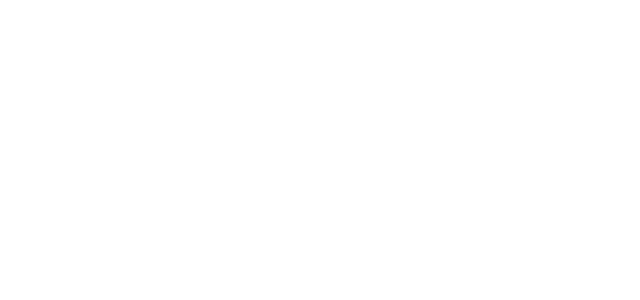
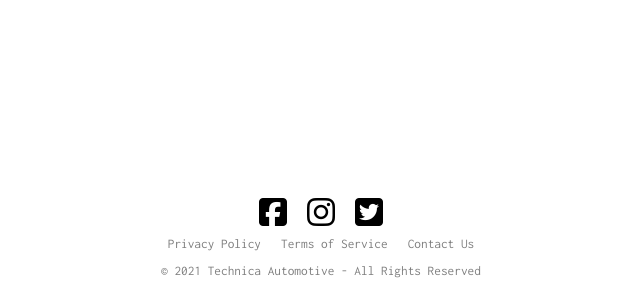
Before and after one commit to jsc604/Technica-Automotive, a Next.js app: page / in a window 1280 px wide. Shown: the part 812-1112 px from the top of the page, without its empty margins (319-959 px from the left). Before the commit the page ends 1008 px from the top, so only its background shows below. Built offline with nearby package versions, Linux system fonts and the light colour scheme.

Commit message:
completed footer

```diff
--- /dev/null
+++ b/app/Footer.module.css
@@ -0,0 +1,29 @@
+.container {
+  margin: auto;
+  display: flex;
+  align-items: center;
+  flex-direction: column;
+}
+
+.left,
+.right {
+  display: flex;
+  list-style-type: none;
+  margin: 0;
+  padding: 0;
+}
+
+.right {
+  margin: 1rem 0;
+  align-items: center;
+}
+
+.listItems {
+  margin: 0 10px;
+}
+
+.copyright,
+.left {
+  opacity: 0.5;
+  font-size: smaller;
+}
--- /dev/null
+++ b/app/Footer.tsx
@@ -0,0 +1,19 @@
+import styles from './Footer.module.css';
+
+export default function Footer() {
+  return (
+    <div className={styles.container}>
+      <ul className={styles.right}>
+        <li className={styles.listItems}><a href="https://www.facebook.com/TechnicaAutomotive/" target="_blank" rel="noopener noreferrer"><i class="fa-brands fa-square-facebook fa-2xl"></i></a></li>
+        <li className={styles.listItems}><a href="https://www.instagram.com/technicautomotive/" target="_blank" rel="noopener noreferrer"><i className="fa-brands fa-instagram fa-2xl"></i></a></li>
+        <li className={styles.listItems}><a href="https://twitter.com/technicaauto" target="_blank" rel="noopener noreferrer"><i className="fa-brands fa-square-twitter fa-2xl"></i></a></li>
+      </ul>
+      <ul className={styles.left}>
+        <li className={styles.listItems}><a href="#">Privacy Policy</a></li>
+        <li className={styles.listItems}><a href="#">Terms of Service</a></li>
+        <li className={styles.listItems}><a href="#">Contact Us</a></li>
+      </ul>
+      <p className={styles.copyright}>&copy; 2021 Technica Automotive - All Rights Reserved</p>
+    </div>
+  )
+}
--- a/app/globals.css
+++ b/app/globals.css
@@ -85,7 +85,6 @@
 body {
   max-width: 100vw;
   overflow-x: hidden;
-  font-family: 'Inconsolata', monospace;
 }
 
 body {
--- a/app/layout.tsx
+++ b/app/layout.tsx
@@ -1,5 +1,15 @@
+import Script from 'next/script';
 import './globals.css'
 import Header from './Header'
+import { Inconsolata } from 'next/font/google';
+import Footer from './Footer';
+
+const inconsolata = Inconsolata({
+  weight: '400',
+  subsets: ['latin'],
+  display: 'swap',
+  fallback: ['monospace', 'arial']
+})
 
 export const metadata = {
   title: 'Technica Automotive',
@@ -12,10 +22,12 @@
   children: React.ReactNode
 }) {
   return (
-    <html lang="en">
+    <html lang="en" className={inconsolata.className}>
+      <Script src="https://kit.fontawesome.com/01f54e04b1.js" />
       <body className=''>
         <Header />
         {children}
+      <Footer />
       </body>
     </html>
   )
```
